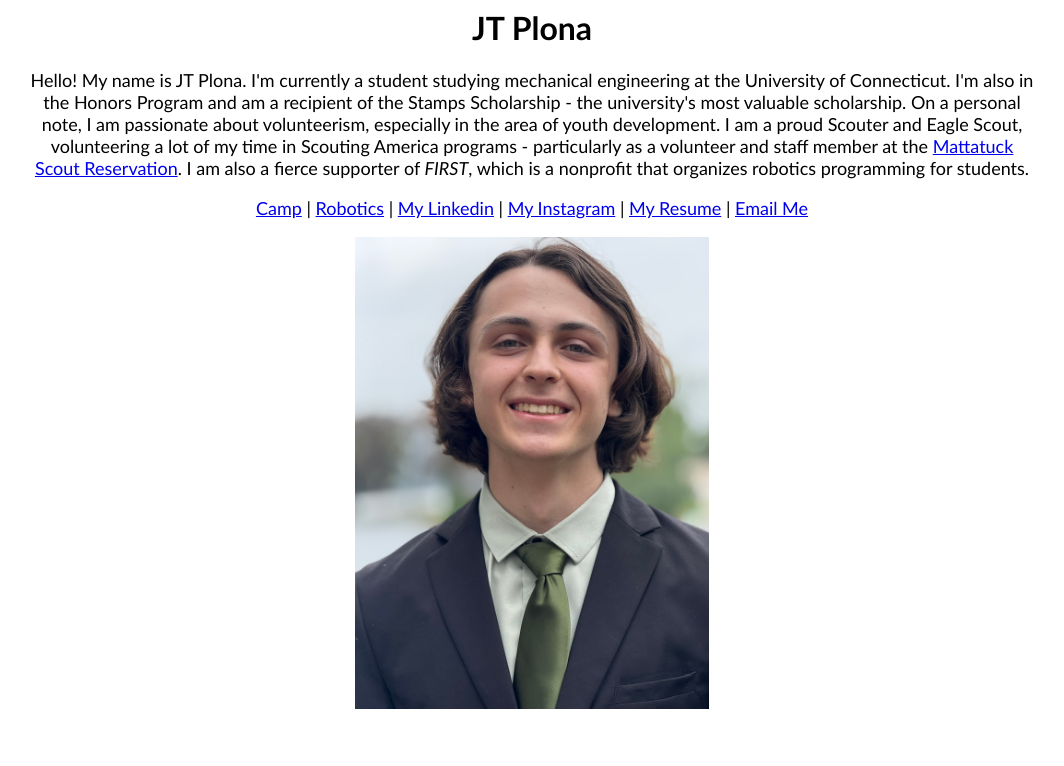
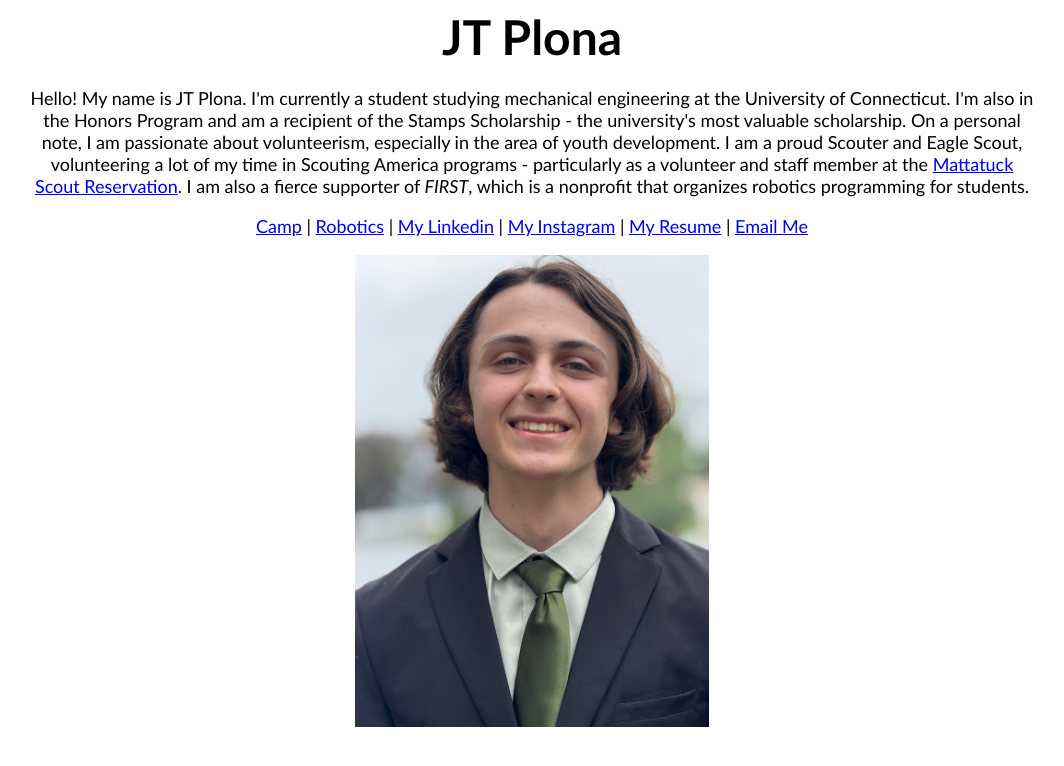
Before and after one commit to jt-pl/jt-pl.github.io, a Jekyll site: the page index.html, which Jekyll copies as it is, in a window 1280 px wide. Shown: the top 766 px of the page, without its empty margins (108-1172 px from the left). Built offline with Jekyll 4.4.1, drawn with Linux system fonts in a browser that asks for light colours; some web fonts are replaced.

Commit message:
Update mainStyles.css
testing new font size

```diff
--- a/css/mainStyles.css
+++ b/css/mainStyles.css
@@ -3,7 +3,7 @@ h1  {font-family: calibri;
      max-width: 80%;
      text-align: center;
      margin: auto;
-     font-size: xx-large
+     font-size: 48px
     }
 p  {font-family: calibri;
       src: url("/css/calibri.ttf") format('truetype');
```
